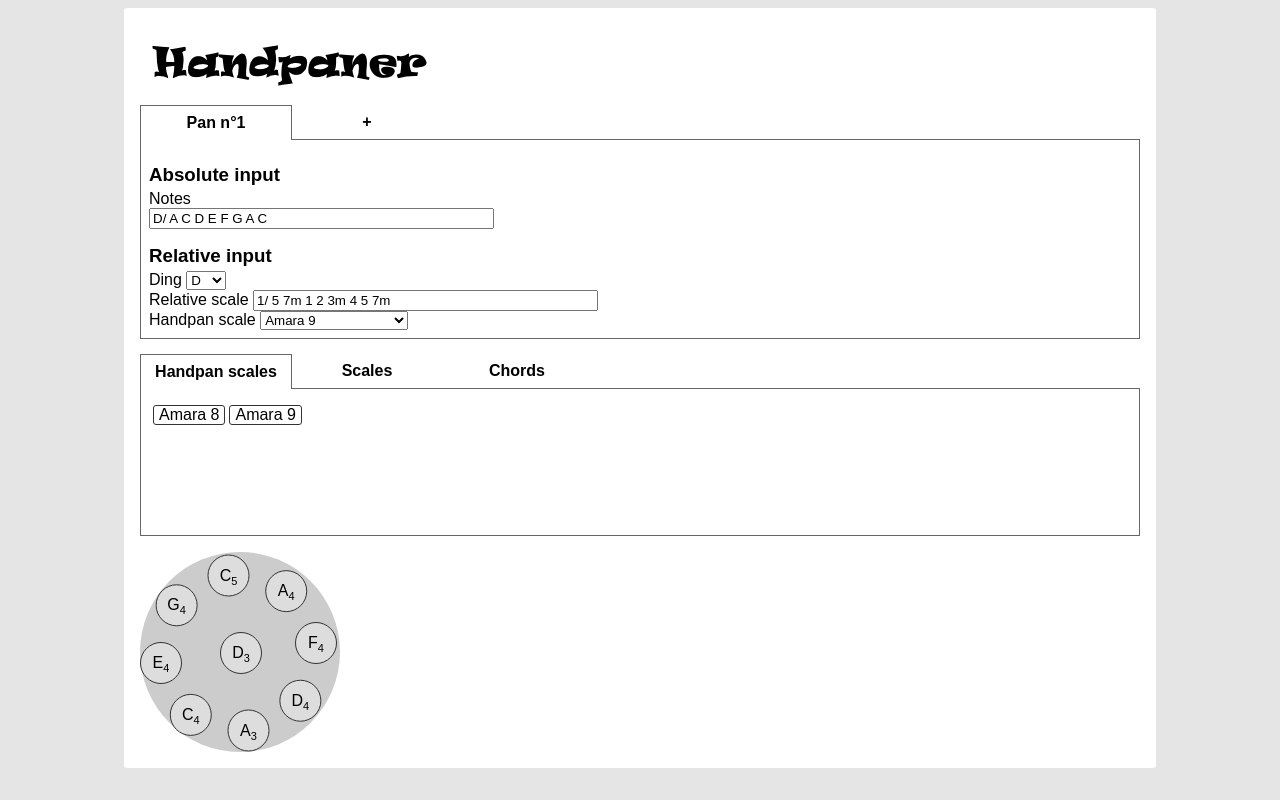
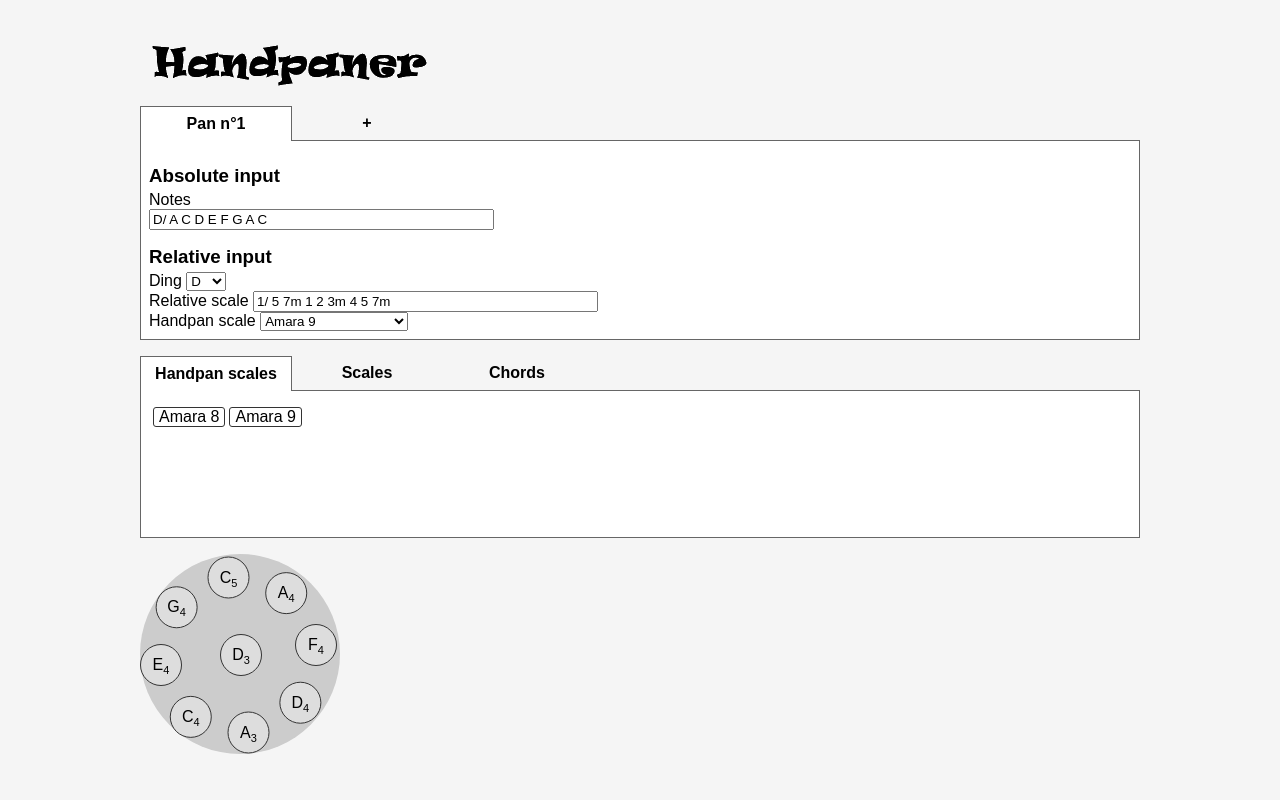
Before and after one commit to Robhub/handpaner, a Nuxt app: page / in a window 1280 px wide. Built offline with nearby package versions, Linux system fonts and the light colour scheme.

Commit message:
minimodif design

```diff
--- a/layouts/default.vue
+++ b/layouts/default.vue
@@ -5,7 +5,7 @@
 <style>
 body {
     font-family: sans-serif;
-    background: #e5e5e5;
+    background: #f5f5f5;
 }
 
 h1,
@@ -16,7 +16,6 @@ h3 {
 
 #app {
     margin: auto;
-    background: white;
     border-radius: 3px;
     padding: 8px;
     --deg: 90deg;
--- a/pages/index.vue
+++ b/pages/index.vue
@@ -218,6 +218,7 @@ export default Vue.extend({
             }
             this.genScalesAndChordsAllPans()
             this.displayHandpan()
+            this.updateHash()
         },
         addHandpan(): void {
             const handpan = new Handpan()
@@ -225,6 +226,7 @@ export default Vue.extend({
             this.handpans.push(handpan)
             this.selectHandpan(this.handpans.length - 1)
             this.genScalesAndChordsAllPans()
+            this.updateHash()
         },
         panScaleChanged(): void {
             this.inputRelNotation = this.inputPanscale.val
@@ -363,8 +365,6 @@ export default Vue.extend({
 .tabs {
     display: flex;
     align-items: center;
-    margin-top: -1px;
-    position: relative;
 }
 .tab {
     position: relative;
@@ -373,11 +373,11 @@ export default Vue.extend({
     font-weight: bold;
     text-align: center;
     cursor: pointer;
-    background: white;
     border-bottom: 1px solid #666;
     margin-bottom: -1px;
 }
 .tab.selected {
+    background: white;
     border: 1px solid #666;
     border-bottom: none;
 }
@@ -385,6 +385,7 @@ export default Vue.extend({
     color: #0cc;
 }
 .tab-content {
+    background: white;
     border: 1px solid #666;
     min-height: 130px;
     padding: 8px;
```
Also changed, not shown: static/handpaner.png, 2 other files (tests, documents, lock files or other folders).
